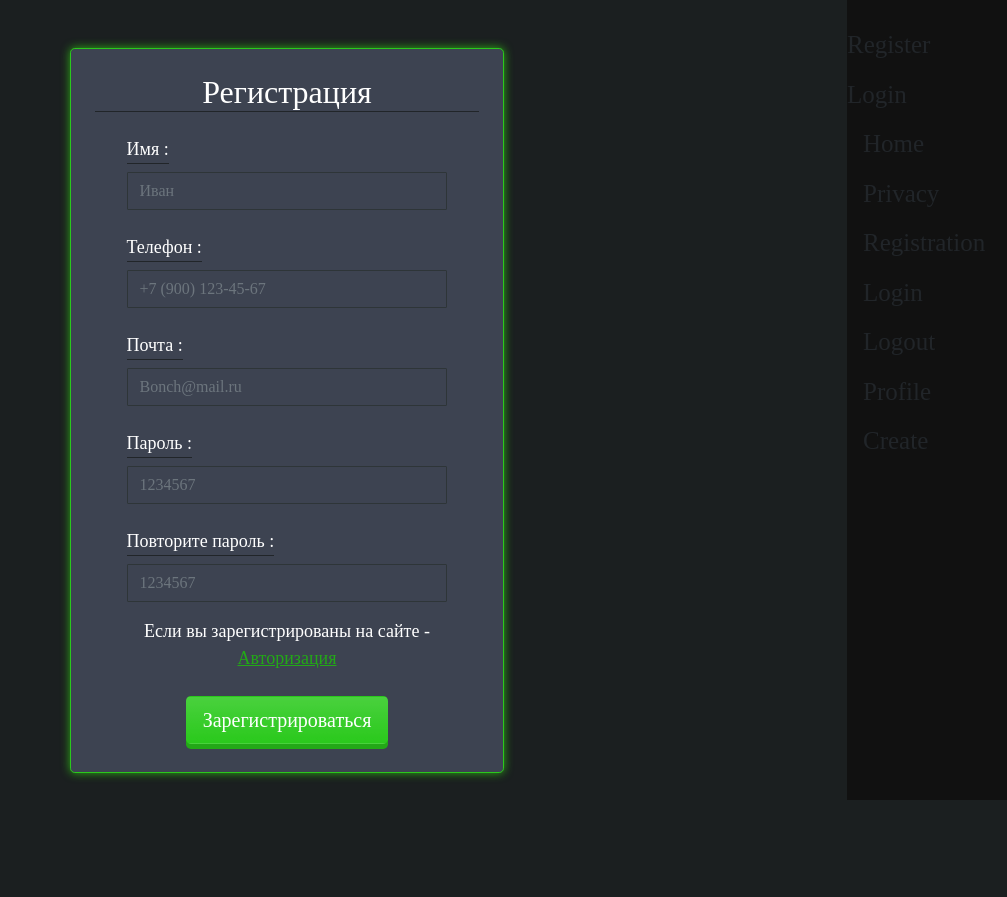
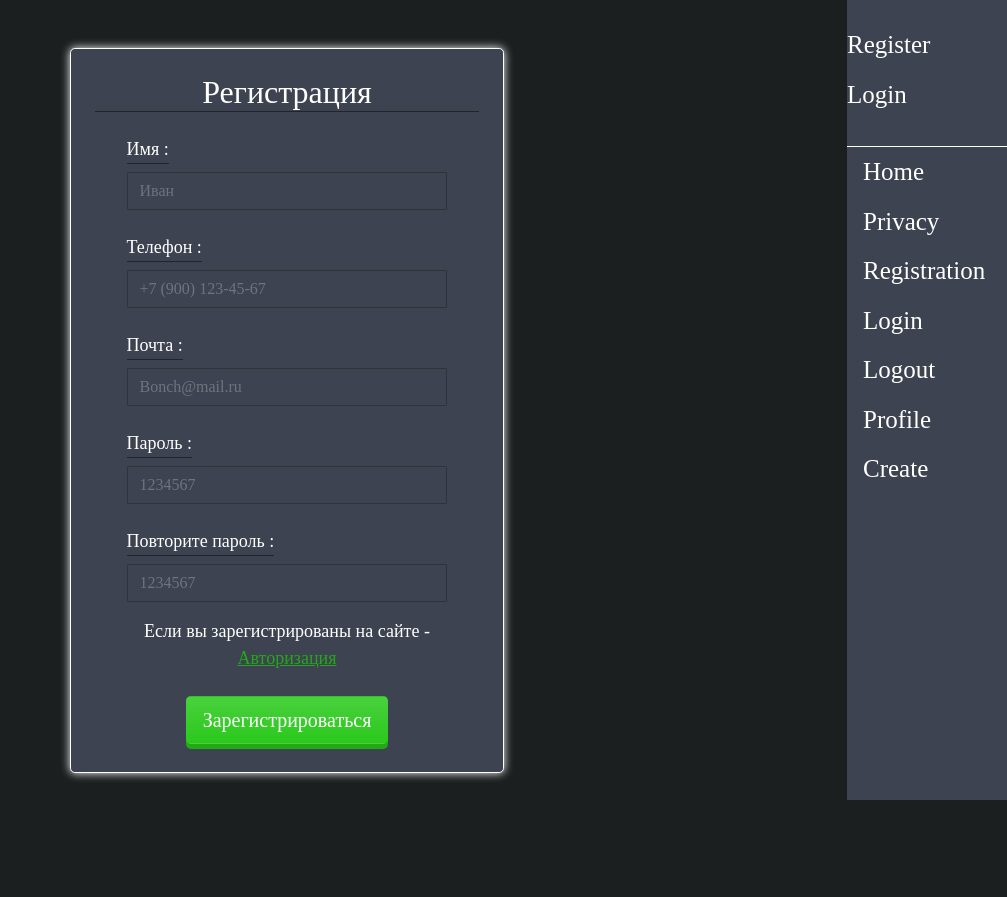
Before and after one commit to FreylGit/YouPost, an ASP.NET Core app: page /Account/Register in a window 1280 px wide. Shown: the whole page, without its empty margins (273-1280 px from the left). Before the commit the page ends 800 px from the top, so only its background shows below. Run offline with ASP.NET Core 8, Linux system fonts and the light colour scheme; style sheets or scripts are compiled from the project's sources; some libraries are stand-ins or nearby versions.

Commit message:
Доработка меню

```diff
--- a/YouPost/YouPost/YouPost/Views/Account/Register.cshtml
+++ b/YouPost/YouPost/YouPost/Views/Account/Register.cshtml
@@ -8,7 +8,7 @@
     <div class="container py-5 h-100 ">
       <div class="row d-flex justify-content-center align-items-center h-100">
         <div class="col-lg-5 col-xl-5">
-          <div class="card rounded-3  fon " id="blink1">
+          <div class="card rounded-3  fon " >
             <div class="card-body p-4 p-md-4">
               <h2 class="mb-4 pb-2 pb-md-0 mb-md-4 px-md-2 text-center border-bottom border-dark">Регистрация</h2>
 
--- a/YouPost/YouPost/YouPost/Views/Shared/_Layout.cshtml
+++ b/YouPost/YouPost/YouPost/Views/Shared/_Layout.cshtml
@@ -6,19 +6,21 @@
     <title>@ViewData["Title"] - YouPost</title>
     <link rel="stylesheet" href="https://cdn.jsdelivr.net/npm/bootstrap@5.1.3/dist/css/bootstrap.min.css" />
     <link rel="stylesheet" href="~/css/style_menu.css" asp-append-version="true" />
+     <link rel="stylesheet" href="~/css/site.css" asp-append-version="true" />
     <link rel="stylesheet" href="~/YouPost.styles.css" asp-append-version="true" />
 </head>
 <body>
     <header>
        <div class="sidenav">
             <partial name="_LoginPartial"/>
-            <a class="nav-link text-dark" asp-area="" asp-controller="Home" asp-action="Index">Home</a>
-            <a class="nav-link text-dark" asp-area="" asp-controller="Home" asp-action="Privacy">Privacy</a>
-            <a class="nav-link text-dark" asp-area="" asp-controller="Account" asp-action="Register">Registration</a>
-            <a class="nav-link text-dark" asp-area="" asp-controller="Account" asp-action="Login">Login</a>
-            <a class="nav-link text-dark" asp-area="" asp-controller="Account" asp-action="Logout">Logout</a>
-            <a class="nav-link text-dark" asp-area="" asp-controller="Profile" asp-action="Index">Profile</a>
-            <a class="nav-link text-dark" asp-area="" asp-controller="Profile" asp-action="CreatePost">Create</a>
+            <br />
+            <a class="nav-link border-top border-white " asp-area="" asp-controller="Home" asp-action="Index">Home</a>
+            <a class="nav-link " asp-area="" asp-controller="Home" asp-action="Privacy">Privacy</a>
+            <a class="nav-link " asp-area="" asp-controller="Account" asp-action="Register">Registration</a>
+            <a class="nav-link " asp-area="" asp-controller="Account" asp-action="Login">Login</a>
+            <a class="nav-link " asp-area="" asp-controller="Account" asp-action="Logout">Logout</a>
+            <a class="nav-link " asp-area="" asp-controller="Profile" asp-action="Index">Profile</a>
+            <a class="nav-link " asp-area="" asp-controller="Profile" asp-action="CreatePost">Create</a>
         </div>
     </header>
 
--- a/YouPost/YouPost/YouPost/Views/Shared/_LoginPartial.cshtml
+++ b/YouPost/YouPost/YouPost/Views/Shared/_LoginPartial.cshtml
@@ -8,21 +8,21 @@
 @if (SignInManager.IsSignedIn(User))
 {
     <li class="nav-item">
-        <a id="manage" class="nav-link text-dark" asp-area="Identity" asp-page="/Account/Manage/Index" title="Manage">Hello @UserManager.GetUserName(User)!</a>
+        <a id="manage" class="nav-link" asp-area="Identity" asp-page="/Account/Manage/Index" title="Manage">Hello @UserManager.GetUserName(User)!</a>
     </li>
     <li class="nav-item">
         <form id="logoutForm" class="form-inline" asp-area="Identity" asp-page="/Account/Logout" asp-route-returnUrl="@Url.Action("Index", "Home", new { area = "" })">
-            <button id="logout" type="submit" class="nav-link btn btn-link text-dark">Logout</button>
+            <button id="logout" type="submit" class="nav-link btn btn-link text">Logout</button>
         </form>
     </li>
 }
 else
 {
     <li class="nav-item">
-        <a class="nav-link text-dark" id="register" asp-area="Identity" asp-page="/Account/Register">Register</a>
+        <a class="nav-link text" id="register" asp-area="Identity" asp-page="/Account/Register">Register</a>
     </li>
     <li class="nav-item">
-        <a class="nav-link text-dark" id="login" asp-area="Identity" asp-page="/Account/Login">Login</a>
+        <a class="nav-link text" id="login" asp-area="Identity" asp-page="/Account/Login">Login</a>
     </li>
 }
 </ul>
--- a/YouPost/YouPost/YouPost/wwwroot/css/site.css
+++ b/YouPost/YouPost/YouPost/wwwroot/css/site.css
@@ -16,4 +16,5 @@ html {
 body {
   margin-bottom: 60px;
   background-color: #1b1f20;
+   font-family: 'Times New Roman', Times, serif;
 }
--- a/YouPost/YouPost/YouPost/wwwroot/css/style_Profile.css
+++ b/YouPost/YouPost/YouPost/wwwroot/css/style_Profile.css
@@ -1,4 +1,4 @@
-body{
+body {
     background-color: #1b1f20;
     /*background-color: #1b1f20; */
     /*background-color: #3d4351; */
@@ -23,9 +23,9 @@ body{
     background-color: #3d4351;
     background-clip: border-box;
     border-radius: .25rem;
-    border: 1px solid #2AC91C ;
+    border: 1px solid white ;
     border-radius: 1px;
-    box-shadow:0 0 10px rgb(52, 214, 20);
+    box-shadow:0 0 10px ;
 }
 
 .card-body {
--- a/YouPost/YouPost/YouPost/wwwroot/css/style_menu.css
+++ b/YouPost/YouPost/YouPost/wwwroot/css/style_menu.css
@@ -5,9 +5,10 @@
     z-index: 1; /* Stay on top */
     top: 0; /* Stay at the top */
     right: 0;
-    background-color: #111; /* Black */
+    background-color: #3d4351; /* Black */
     overflow-x: hidden; /* Disable horizontal scroll */
     padding-top: 20px;
+    color: aliceblue
 }
 
     /* The navigation menu links */
@@ -15,13 +16,13 @@
         padding: 6px 8px 6px 16px;
         text-decoration: none;
         font-size: 25px;
-        color: #818181;
+        color: white;
         display: block;
     }
 
         /* When you mouse over the navigation links, change their color */
         .sidenav a:hover {
-            color: #f1f1f1;
+            color: #2AC91C;
         }
 
 /* Style page content */
```
Also changed, not shown: YouPost/YouPost/YouPost/Views/Profile/Index.cshtml (+7 -7 lines), 7 other files.
